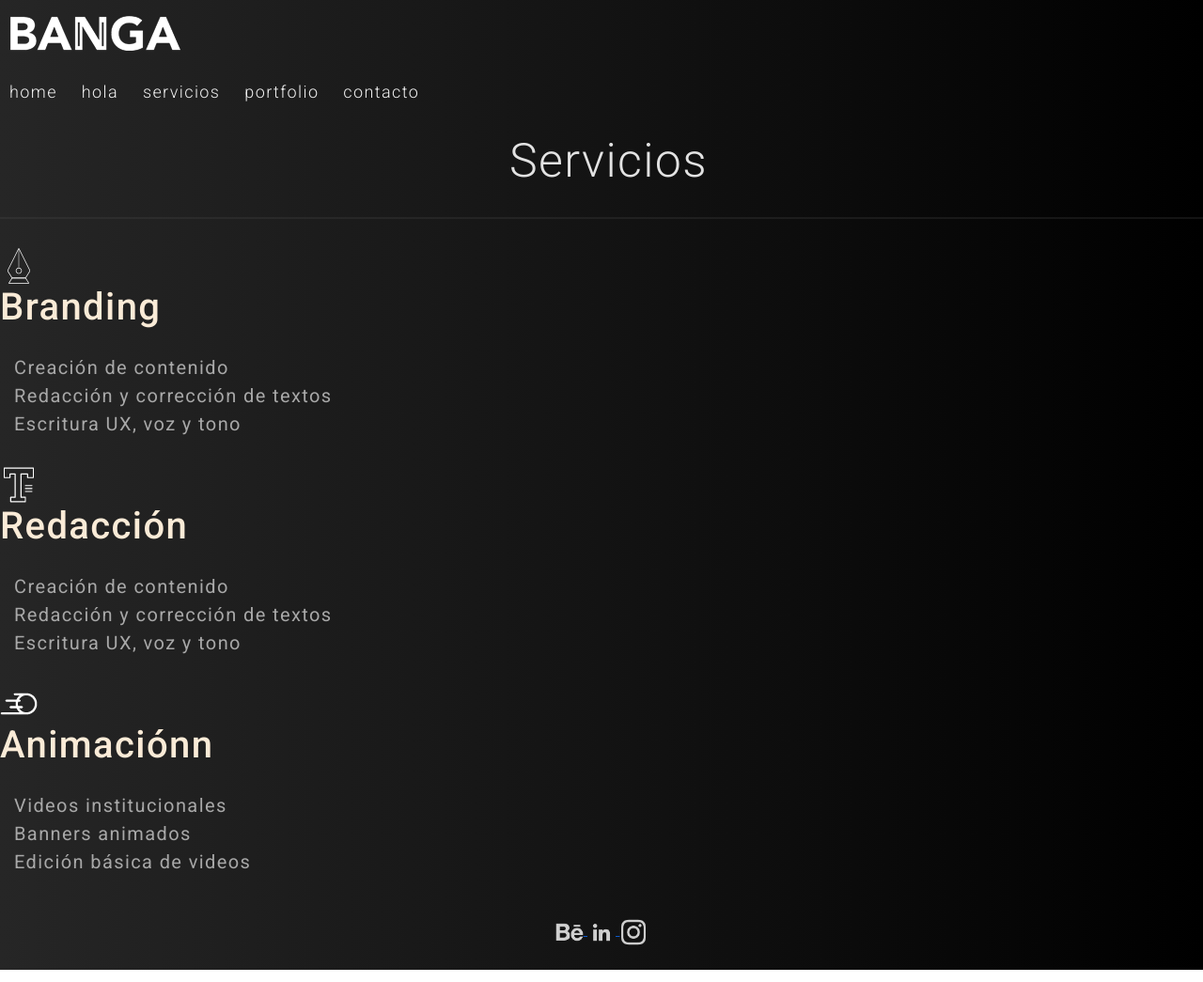
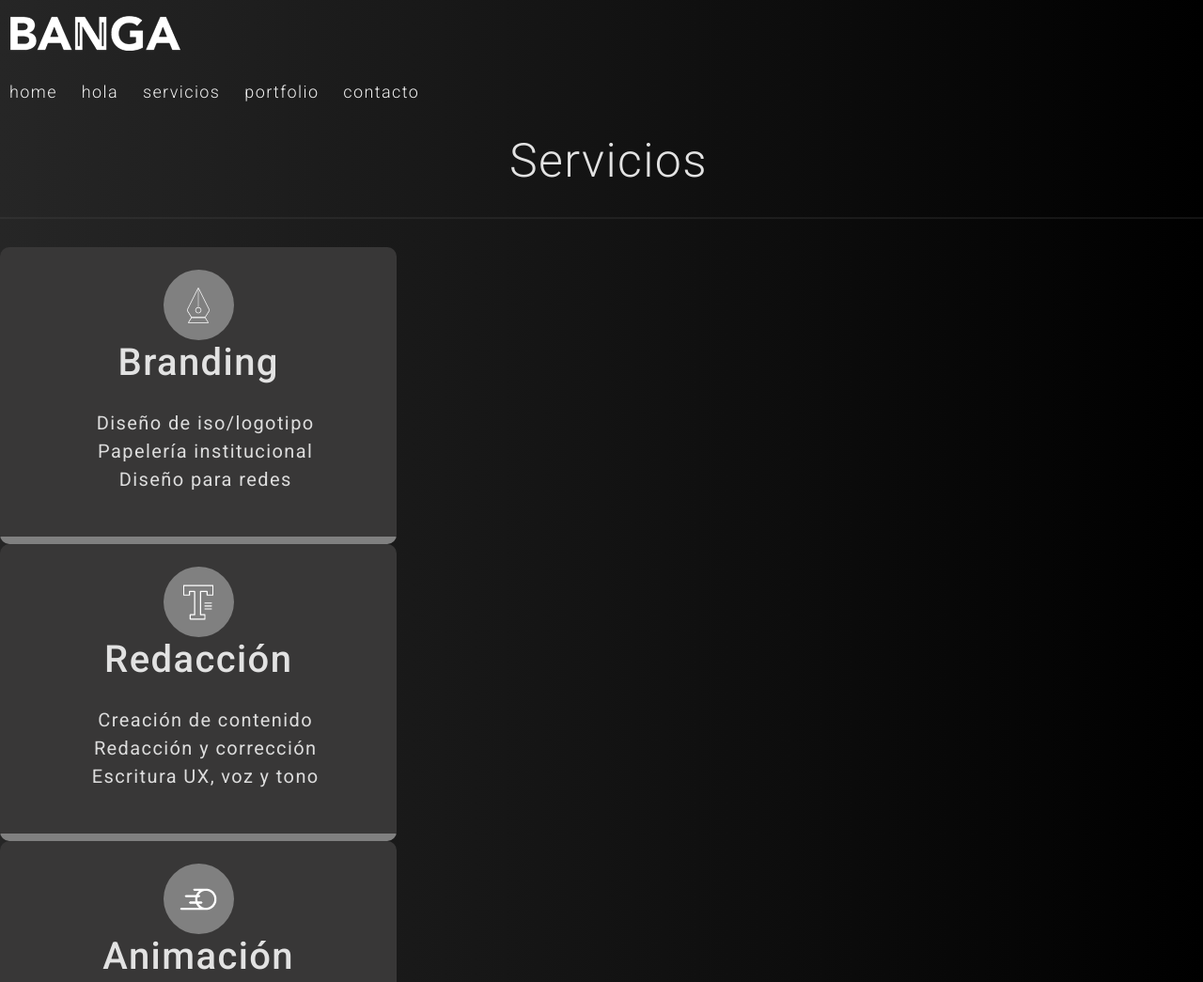
Before and after one commit to anavega87/cursowebflex3, a website: page paginas/servicios.html in a window 1280 px wide. Shown: the top 1045 px of the page at 94% size. Drawn offline with nearby package versions, Linux system fonts and the light colour scheme.

Commit message:
ajustes card

```diff
--- a/paginas/servicios.html
+++ b/paginas/servicios.html
@@ -50,21 +50,22 @@
 <h1>Servicios</h1>
 <hr>
 <!--servicio y descripción 1 ----------------------------------------------------------------->
+<!--cuanto al uso de GRID para maquetar, recuerda que la etiqueta padre debe tener además de display:grid, grid-template-column (para definir el tamaño y la cantidad de columnas (un valor por cada columna)), grid-template-row (para definir la cantidad de filas y el tamaño de cada una(un valor por cada fila)) y grid-template-areas (donde definís el nombre que levará cada área y el lugar que ocupa dentro de la grilla)
+Para acomodar los elementos dentro de la grilla tenemos dos opciones. En caso de que uses las áreas, el template-areas en el padre y el grid-area en el hijo. También podes no definir las áreas en el padre y trabajar con grid-column y grid-row en el hijo, que está muy bien también.
+Te dejo el link a una página que puede ayudarte a generar el código completo de tu grid. Luego vos tenes que modificarle las clases y amoldarlo a tu sitio. https://grid.layoutit.com .
+-->
 
-<section class="serviciosSeccion">
-  <div class="serviciosRow">
-  </div>
-
+<section class="serviciosContainer">
   <div class="serviciosRow">
     <div class="serviciosColumn">
       <div class="serviciosCard">
         <div class="iconWrapper">
           <img src="../imagenes/branding.png" alt="ícono para graficar branding">
         </div>
-        <h2 style="color: antiquewhite;">Branding</h2>
-        <p>Creación de contenido <br>
-          Redacción y corrección de textos<br>
-          Escritura UX, voz y tono</p>
+        <h2 >Branding</h2>
+        <p>Diseño de iso/logotipo <br>
+          Papelería institucional<br>
+          Diseño para redes</p>
       </div>
     </div>
   </div>
@@ -73,10 +74,7 @@
 
 <!--servicio y descripción 2 ----------------------------------------------------------------->
 
-
-<section class="serviciosSeccion">
-  <div class="serviciosRow">
-  </div>
+<section class="serviciosContainer">
 
   <div class="serviciosRow">
     <div class="serviciosColumn">
@@ -84,9 +82,9 @@
         <div class="iconWrapper">
          <img src="../imagenes/type.png" alt="ícono para graficar redacción">
         </div>
-        <h2 style="color: antiquewhite;">Redacción</h2>
+        <h2>Redacción</h2>
         <p>Creación de contenido <br>
-          Redacción y corrección de textos<br>
+          Redacción y corrección<br>
           Escritura UX, voz y tono</p>
       </div>
     </div>
@@ -96,14 +94,16 @@
 <!--servicio y descripción 3 ----------------------------------------------------------------->
 
 
-<section class="serviciosSeccion">
+
+
+<section class="serviciosContainer">
   <div class="serviciosRow">
     <div class="serviciosColumn">
       <div class="serviciosCard">
         <div class="iconWrapper">
-          <img src="../imagenes/animation.png" alt="ícono para graficar animación">
+         <img src="../imagenes/animation.png" alt="ícono para graficar redacción">
         </div>
-        <h2 style="color: antiquewhite;">Animaciónn</h2>
+        <h2>Animación</h2>
         <p>Videos institucionales <br>
           Banners animados <br>
           Edición básica de videos</p>
@@ -111,6 +111,7 @@
     </div>
   </div>
 </section>
+
     </main>
 
 
--- a/sass/estilos.scss
+++ b/sass/estilos.scss
@@ -295,55 +295,104 @@ h4{
 
   // sección servicios ------------------------------------------------------->
 
-  hr{
+  hr {
     position: relative;
     top: 20px;
     border: none;
     height: 2px;
     background: rgb(77, 77, 77);
     margin-bottom: 50px;
-}
+  }
+
+  * {
+    box-sizing: border-box;
+  }
+
+  /* Float four columns side by side */
+  .column {
+    float: left;
+    width: 33%;
+    padding: 0 10px;
+  }
+
+  /* Remove extra left and right margins, due to padding in columns */
+  .row {margin: 0 -5px;}
+
+  /* Clear floats after the columns */
+  .row:after {
+    content: "";
+    display: table;
+    clear: both;
+  }
+
+  /* Style the counter cards */
+  .card {
+    box-shadow: 0 4px 8px 0 rgba(0, 0, 0, 0.2); /* this adds the "card" effect */
+    padding: 16px;
+    text-align: center;
+    background-color: #f1f1f1;
+  }
+
+  /* Responsive columns - one column layout (vertical) on small screens */
+  @media screen and (max-width: 600px) {
+    .column {
+      width: 100%;
+      display: block;
+      margin-bottom: 20px;
+    }
+  }
 
   .serviciosSeccion{
-    height: 100vh;
+    height: 50vh;
     width: 100%;
-    display: grid;
+    display: flex;
+    flex-direction: row;
+    justify-content: center;
+    align-items: center;
     place-items: center;
     border: 2px solid orange;
 
-    .serviciosRow{
-      display: flex;
-      flex-wrap: wrap;
-      border: 2px solid orange;
+  }
+
+  .serviciosContainer {  display: grid;
+    grid-template-columns: 33% 33% 50%;
+    grid-template-rows: 100%;
+    gap: 0px 0px;
+    grid-auto-flow: row;
+    grid-template-areas:
+      "serviciosCard
+      serviciosCard
+      serviciosCard
+      ";
+  }
+
+
+    .serviciosColumn{
+      padding: 0 1em 1em 1em;
+      text-align: center;
+      align-content: space-around;
 
     }
-    .serviciosColumn{
-      width: 100%;
-      border: 1px solid orange;
-      padding: 0 1em 1em 1em;
-      text-align: center;
-      border: 2px solid orange;
 
-    }
     .serviciosCard{
-      border: 1px solid black;
-      width: 100%;
-      height: 100%;
-      padding: 2em 1.5em;
-      background: linear-gradient( #e4e4e4 50%, #2c7bfe 50% );
+      padding: 2em;
+      display: flex;
+      flex-direction: column;
+
+      background: linear-gradient( #383737 50%, #808080 50% );
       background-size: 100% 200%;
       background-position: 0 2.5%;
       border-radius: 10px;
-      box-shadow: 0 0 35px rgb(0, 0, 0 0.12);
-      cursor: pointer;
-      border: 2px solid orange;
 
+    }
+    .serviciosCard p{
+      color: #ddd;
     }
     .serviciosCard:hover{
       background-position: 0 100%;
     }
     .iconWrapper{
-      background-color: #2c7bfe;
+      background-color: #808080;
       position: relative;
       margin: auto;
       font-size: 30px;
@@ -354,15 +403,14 @@ h4{
       display: grid;
       place-items: center;
       transition: 0.5s;
-      border: 2px solid orange;
 
 
     }
-    .iconWrapper:hover{
+    .iconWrapper:hover .iconWrapper{
       background-color: #e4e4e4;
-      color: #2c7bfe;
+      color: #808080;
     }
-  }
+
 
   // sección items portfolio ------------------------------------------------------->
 
```
Also changed, not shown: css/estilos.css, 1 other file.
